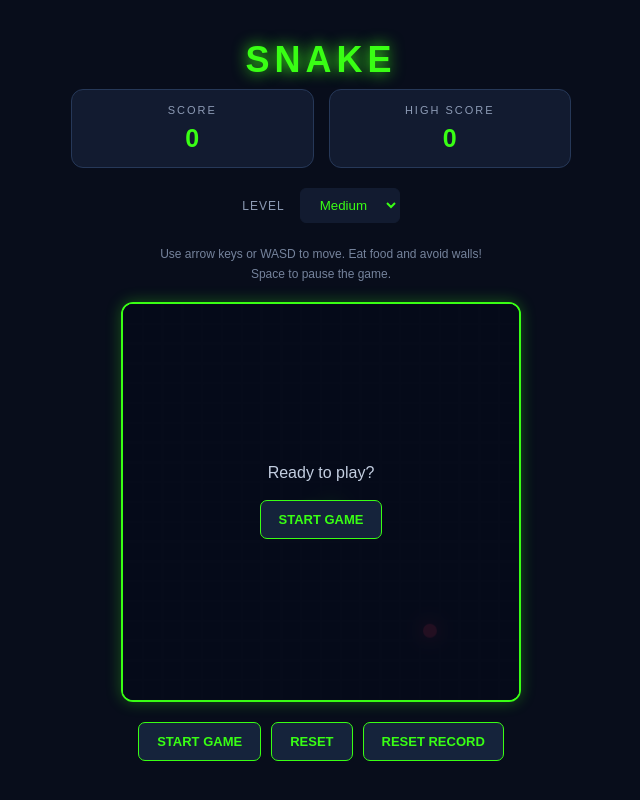
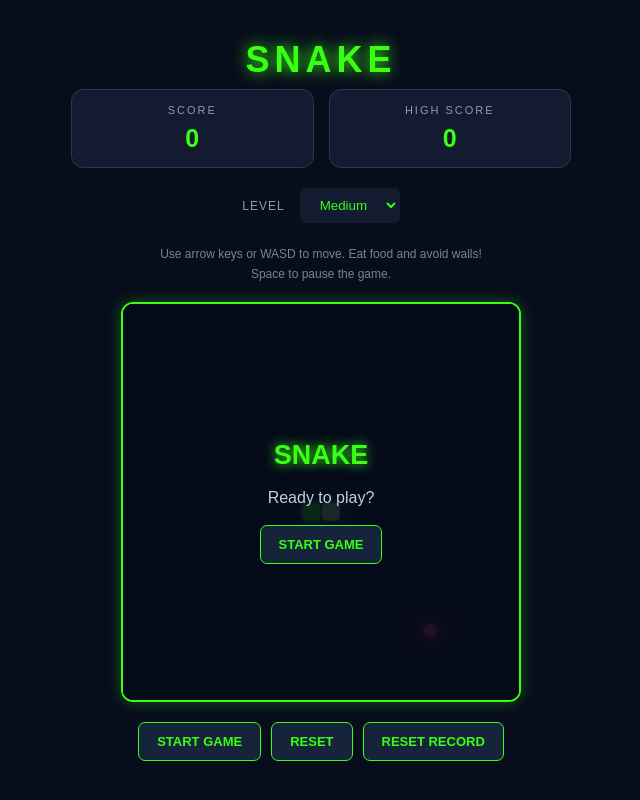
Before and after one commit to SimRaKsh/Snake, a plain HTML site: page index.html in a window 1280 px wide. Shown: the whole page, without its empty margins (319-959 px from the left). Drawn offline with Linux system fonts and the light colour scheme.

Commit message:
Update index.html

```diff
--- a/index.html
+++ b/index.html
@@ -49,6 +49,7 @@
             </canvas>
 
             <div id="game-overlay" class="game-overlay">
+                <h2 id="overlay-title">SNAKE</h2>
                 <p id="overlay-message">Ready to play?</p>
                 <button id="overlay-btn">START GAME</button>
             </div>
```
